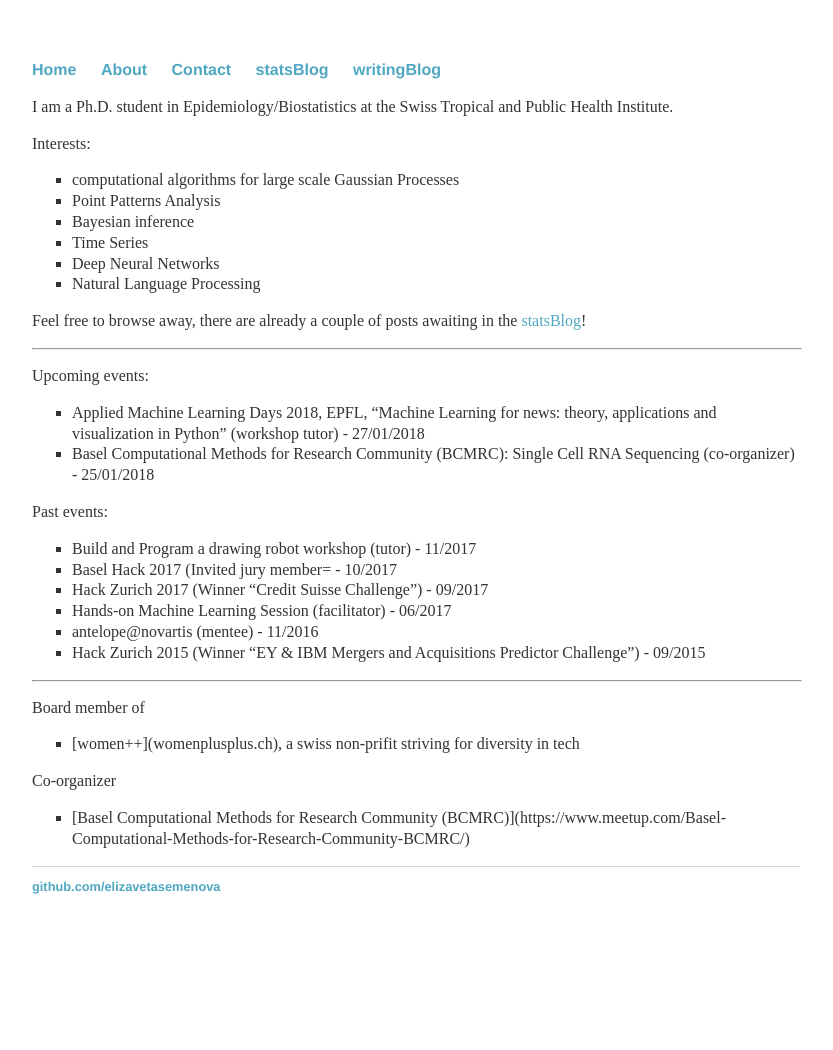
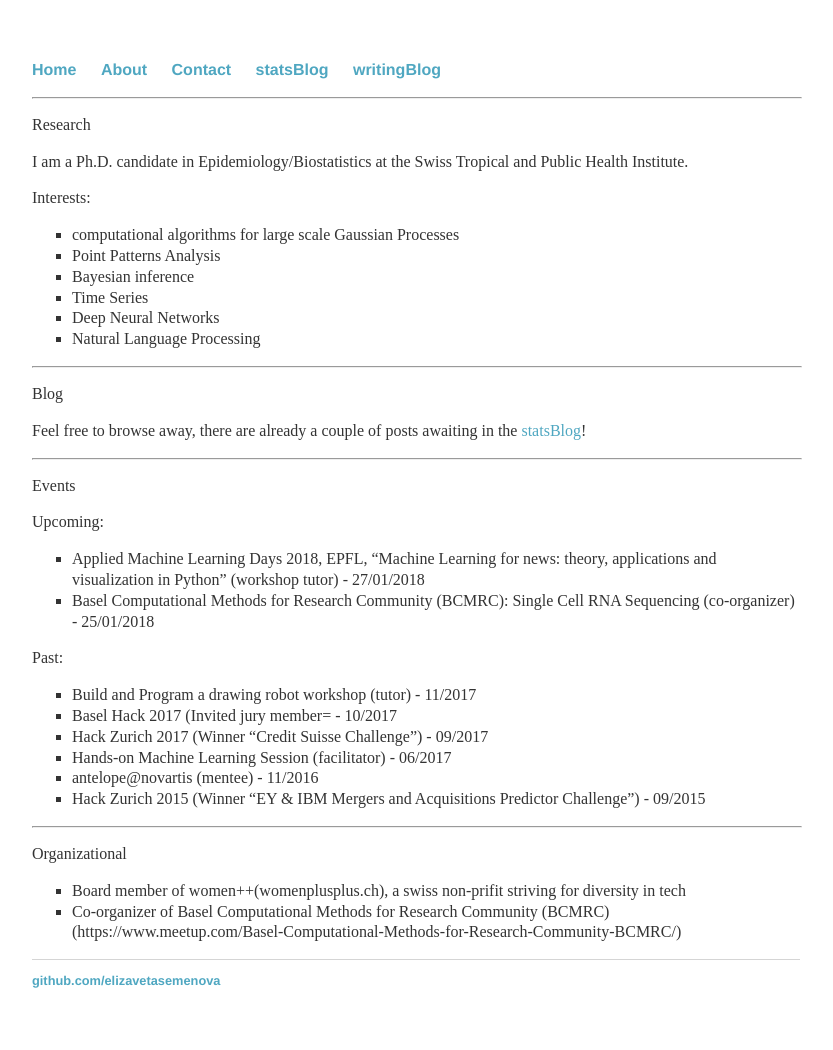
Before and after one commit to elizavetasemenova/elizavetasemenova.github.io, a Jekyll site: the page built from index.html, in a window 1280 px wide. Shown: the whole page, without its empty margins (224-1057 px from the left). Built offline with Jekyll 4.4.1, drawn with Linux system fonts in a browser that asks for light colours; before the commit the page ends 956 px from its top, so only the background shows below that.

Commit message:
Update index.html

```diff
--- a/index.html
+++ b/index.html
@@ -3,7 +3,13 @@ layout: default
 title: Liza Semenova, statistician in progress
 ---
 <div class="blurb">
-	<p>I am a Ph.D. student in Epidemiology/Biostatistics at the Swiss Tropical and Public Health Institute. </p>
+
+
+<hr width="100%">
+
+	<p><bold>Research</bold></p>
+
+	<p>I am a Ph.D. candidate in Epidemiology/Biostatistics at the Swiss Tropical and Public Health Institute. </p>
 
 <p> Interests:
        <ul style="list-style-type:square">
@@ -16,13 +22,17 @@ title: Liza Semenova, statistician in progress
 	</ul>
 </p>
 
+<hr width="100%">
+<p><bold>Blog</bold></p>
 <p>Feel free to browse away, there are already a couple of posts awaiting
 		 in the <a href="/blog">statsBlog</a>!
 </p>
 
 <hr width="100%">
 
-<p>Upcoming events:
+<p><bold>Events</bold></p>
+
+<p>Upcoming:
        <ul style="list-style-type:square">
 	  <li>Applied Machine Learning Days 2018, EPFL, “Machine Learning for news: theory,
               applications and visualization in Python” (workshop tutor) - 27/01/2018</li>
@@ -30,7 +40,7 @@ title: Liza Semenova, statistician in progress
 	</ul>
 </p>
 
-<p>Past events:
+<p>Past:
        <ul style="list-style-type:square">
 	   <li>Build and Program a drawing robot workshop (tutor) - 11/2017</li>
 	  <li>Basel Hack 2017 (Invited jury member= - 10/2017</li>
@@ -43,16 +53,14 @@ title: Liza Semenova, statistician in progress
 
 <hr width="100%">
 
-<p>Board member of
-       <ul style="list-style-type:square">
-	  <li>[women++](womenplusplus.ch), a swiss non-prifit striving for diversity in tech</li>
+<p>
+ <bold>Organizational</bold>
+
+        <ul style="list-style-type:square">
+	  <li>Board member of women++(womenplusplus.ch), a swiss non-prifit striving for diversity in tech
+          <li>Co-organizer of Basel Computational Methods for Research Community (BCMRC) (https://www.meetup.com/Basel-Computational-Methods-for-Research-Community-BCMRC/)
 	</ul>
-</p>
 
-<p>Co-organizer
-       <ul style="list-style-type:square">
-	  <li>[Basel Computational Methods for Research Community (BCMRC)](https://www.meetup.com/Basel-Computational-Methods-for-Research-Community-BCMRC/)</li>
-	</ul>
 </p>
 
 </div><!-- /.blurb -->
```
